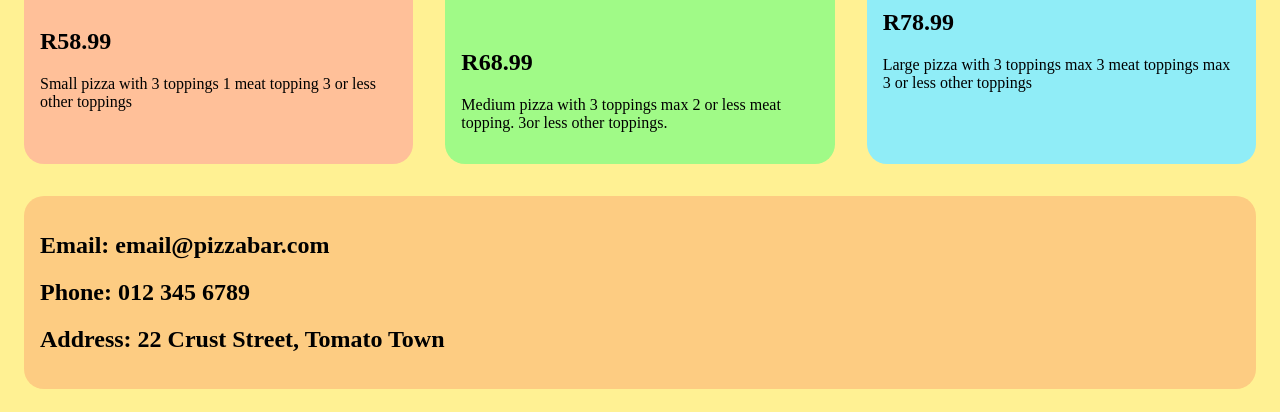
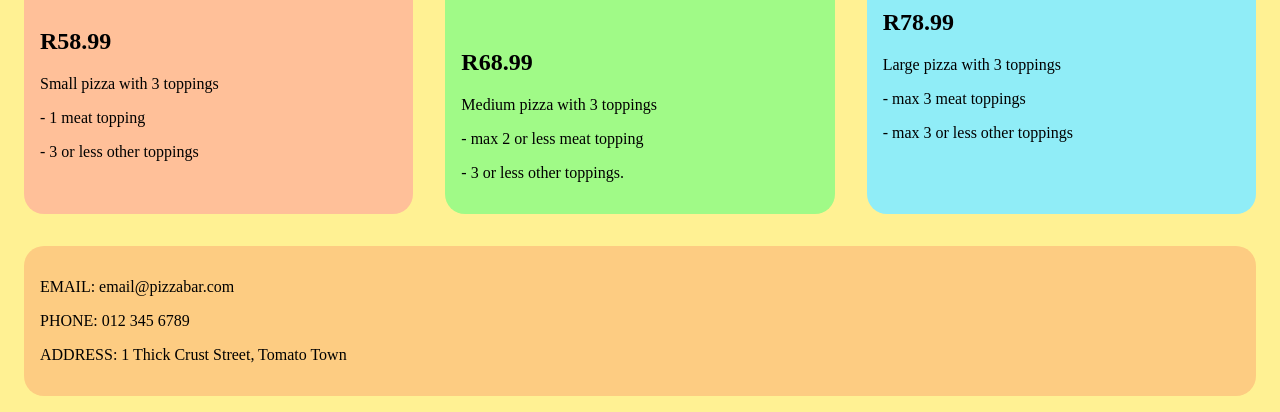
Before and after one commit to TPSimelane/Pizza-Project, a plain HTML site: page index.html in a window 1280 px wide. Shown: the part 618-1030 px from the top of the page. Drawn offline with Linux system fonts and the light colour scheme.

Commit message:
Pizza update

```diff
--- a/Style.css
+++ b/Style.css
@@ -2,7 +2,7 @@ h1{
     text-align: center !important;
     padding: 1em;
     margin: 1em;
-    /*background-color: brown;*/
+    background-color: ;
 }
 body{
     background-color: rgb(255, 241, 147);
@@ -11,10 +11,10 @@ body{
 img {
     margin: auto;
     display:block;
-    align-content: center;
+    align-content:center;
     height: 3OOpx;
     width: 300px;
-border-radius: 2.25em;
+border-radius: 12em;
 }
 .small_pizza{
 flex: 1;
--- a/index.html
+++ b/index.html
@@ -4,8 +4,8 @@
     <meta charset="UTF-8">
     <meta http-equiv="X-UA-Compatible" content="IE=edge">
     <meta name="viewport" content="width=device-width, initial-scale=1.0">
+    <link rel="stylesheet" href="Style.css">
     <title>Document</title>
-
    <!--<style>
         h1{
            text-align: center !important;
@@ -63,7 +63,7 @@
 
     </style>-->
 </head>
-<link rel="stylesheet" href="Style.css">
+
 <body>
     <div class="container">
         <h1>PIZZA BAR</h1>
@@ -72,27 +72,33 @@
             <img src="SML pizza-pizza-filled-with-tomatoes-salami-olives_140725-1200.jpg" alt="">
            <h1>SMALL PIZZA</h1>
            <h2>R58.99</h2>
-            <p>Small pizza  with 3 toppings 1 meat topping 3 or less other toppings</p>
+            <p>Small pizza with 3 toppings</p>
+            <p>- 1 meat topping</p>
+            <p>- 3 or less other toppings</p>
         </div>
             <div class="medium_pizza">
             <img src="MED crispy-mixed-pizza-with-olives-sausage_140725-3095.jpg" alt="">
             <h1>MEDIUM PIZZA</h1>
             <h2>R68.99</h2>
-            <p>Medium pizza with 3 toppings max 2 or less meat topping. 3or less other toppings.</p>
+            <p>Medium pizza with 3 toppings</p>
+            <p>- max 2 or less meat topping</p>
+            <p>- 3 or less other toppings.</p>
         </div>
             <div class="large_pizza">
             <img src="LRG pizza-with-meat-stuffing-tomato-slices_114579-3532.jpg" alt="">
             <h1>LARGE PIZZA</h1>
             <h2>R78.99</h2>
-            <p>Large pizza with 3 toppings max 3 meat toppings max 3 or less other toppings</p>
+            <p>Large pizza with 3 toppings</p>
+            <p>- max 3 meat toppings</p>
+            <p>- max 3 or less other toppings</p>
         </div>
     </div>
 
     <div class="footer">
         <div>
-            <h2>Email: email@pizzabar.com</h2>
-            <h2>Phone: 012 345 6789</h2>
-            <h2>Address: 22 Crust Street, Tomato Town </h2>
+            <p>EMAIL: email@pizzabar.com</p>
+            <p>PHONE: 012 345 6789</p>
+            <p>ADDRESS: 1 Thick Crust Street, Tomato Town </p>
         </div>
     </div>
 </body>
```
